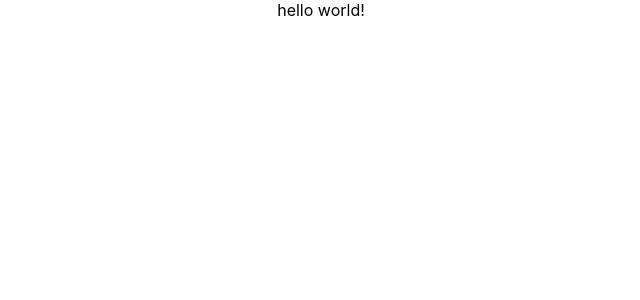
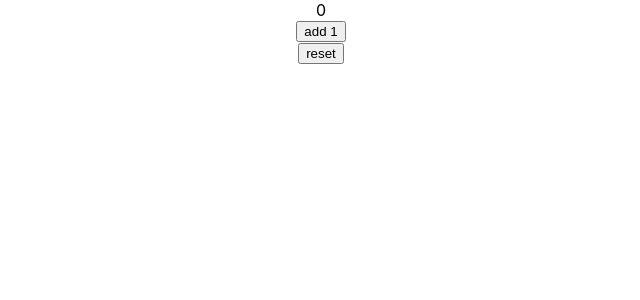
Before and after one commit to danifromecuador/freecodecamp-react-2-click-counter, a React (Create React App) app: page / in a window 1280 px wide. Shown: the top 300 px of the page, without its empty margins (319-959 px from the left). Built offline with nearby package versions, Linux system fonts and the light colour scheme.

Commit message:
Invoke 2 Button components and Create a display component

```diff
--- a/src/App.js
+++ b/src/App.js
@@ -4,7 +4,9 @@ import Button from './components/Button';
 function App() {
   return (
     <div className="App">
-      <Button />
+      <div>0</div>
+      <Button value="add 1"/>
+      <Button value="reset"/>
     </div>
   );
 }
--- a/src/components/Button.js
+++ b/src/components/Button.js
@@ -1,9 +1,9 @@
 import React from "react";
 
-const Button = () => {
+const Button = ({value}) => {
     return (
         <div>
-            hello world!
+            <input type="button" value={value}></input>
         </div>
     );
 };
```
